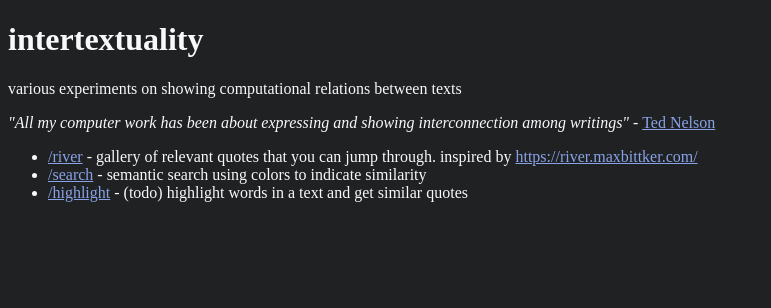
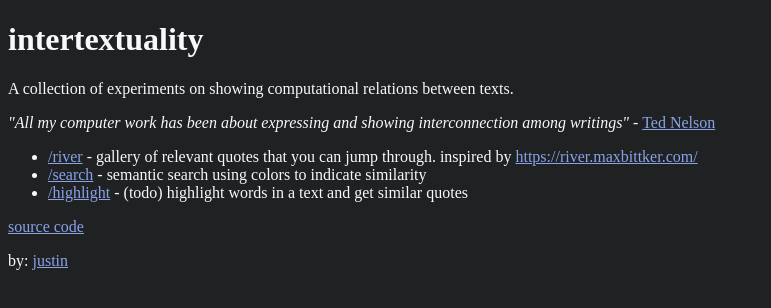
Before and after one commit to justinliang1020/intertextuality, a SvelteKit app: page / in a window 1280 px wide. Shown: the top 308 px of the page, without its empty margins (0-771 px from the left). Built offline with nearby package versions, Linux system fonts and the light colour scheme.

Commit message:
add credits to main page

```diff
--- a/src/routes/+page.svelte
+++ b/src/routes/+page.svelte
@@ -4,7 +4,7 @@
 
 <h1>intertextuality</h1>
 
-<p>various experiments on showing computational relations between texts</p>
+<p>A collection of experiments on showing computational relations between texts.</p>
 
 <p>
 	<i>
@@ -26,3 +26,10 @@
 		<a href="{base}/highlight">/highlight</a> - (todo) highlight words in a text and get similar quotes
 	</li>
 </ul>
+
+<p>
+	<a href="https://github.com/justinliang1020/intertextuality">source code</a>
+</p>
+<p>
+	by: <a href="https://www.justinliang.me/">justin</a>
+</p>
```
